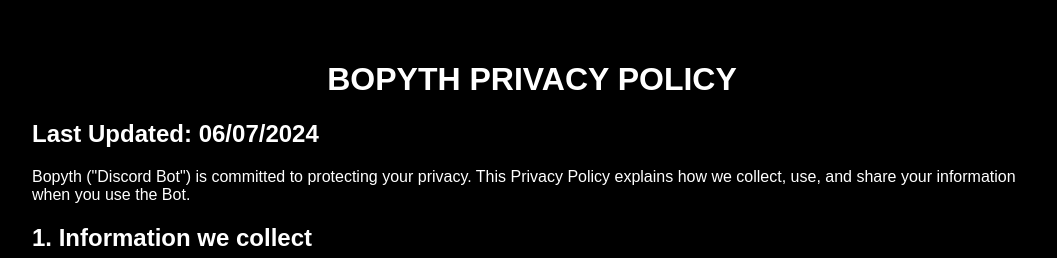
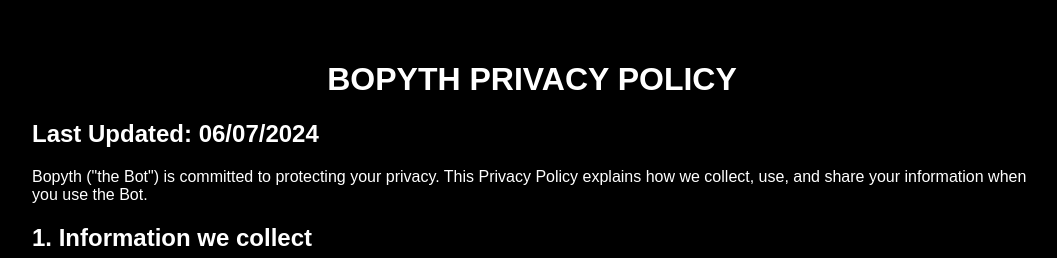
Before and after one commit to ItzHenry1/itzhenry1.github.io, a website: page bopyth/privacy/index.html in a window 1280 px wide. Shown: the top 258 px of the page, without its empty margins (108-1165 px from the left). Drawn offline with Linux system fonts and the light colour scheme.

Commit message:
Update index.html

```diff
--- a/bopyth/privacy/index.html
+++ b/bopyth/privacy/index.html
@@ -11,7 +11,7 @@
     <h1 id="title">Bopyth Privacy Policy</h1>
     <h2>Last Updated: 06/07/2024</h2>
 
-    <p>Bopyth  ("Discord Bot") is committed to protecting your privacy. This Privacy Policy explains how we collect, use, and share your information when you use the Bot.</p>
+    <p>Bopyth ("the Bot") is committed to protecting your privacy. This Privacy Policy explains how we collect, use, and share your information when you use the Bot.</p>
 
     <h2>1. Information we collect</h2>
     <p>1.1. We collect the following information when you use the Bot:</p>
```
